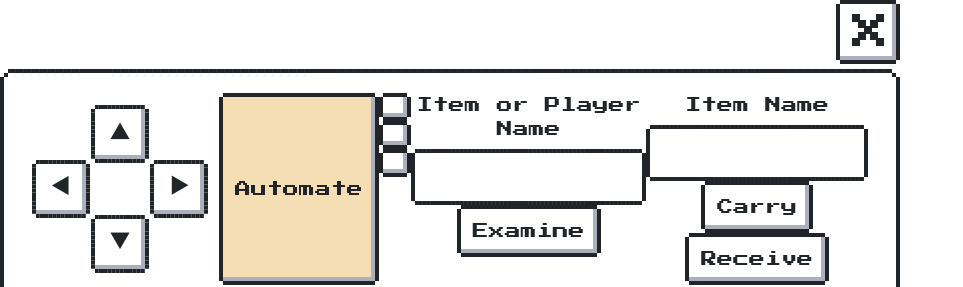
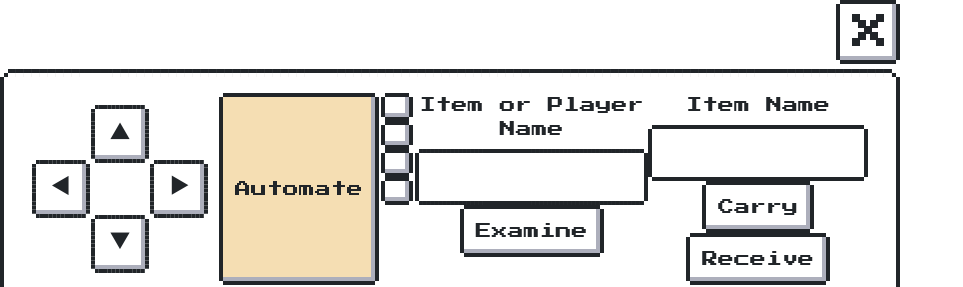
Before and after one commit to cspt3-bw2-team6/Front-End, a React (Create React App) app: page /game in a window 1280 px wide. Shown: the top 287 px of the page, without its empty margins (0-963 px from the left). Built offline with nearby package versions, Linux system fonts and the light colour scheme; no server answers.

Commit message:
Re-added shrine function lost on merge

```diff
--- a/src/components/Game/Controls/index.jsx
+++ b/src/components/Game/Controls/index.jsx
@@ -27,6 +27,7 @@ function Controls(props) {
       <div>
         <button type="button" onClick={props.takeit} className="nes-btn" />
         <button type="button" onClick={props.dropit} className="nes-btn" />
+        <button type="button" onClick={props.praying} className="nes-btn" />
         <button type="button" className="nes-btn" onClick={props.examine} />
       </div>
       <TextInput
--- a/src/components/Game/index.js
+++ b/src/components/Game/index.js
@@ -152,6 +152,17 @@ export default class Game extends Component {
       .catch(err => console.log(err));
   };
 
+  shrine = () => {
+    axiosWithAuth
+      .axiosHeaders()
+      .post("/api/adv/pray")
+      .then(res => {
+        console.log(res);
+        return this.refresh(res.data);
+      })
+      .catch(err => console.log(err));
+  };
+
   logout = () => {
     this.saveMap(this.state.map);
     localStorage.removeItem("key");
@@ -194,8 +205,7 @@ export default class Game extends Component {
               autoTraversal={this.autoTraversal}
               ghostCarry={this.ghostCarry}
               ghostReceive={this.ghostReceive}
-              praying={this.shrine}
-              autoTraversal={this.autoTraversal} />
+              praying={this.shrine} />
           </div>
           <div className="textbox-wrapper">
             <TextBox info={this.state} />
```
